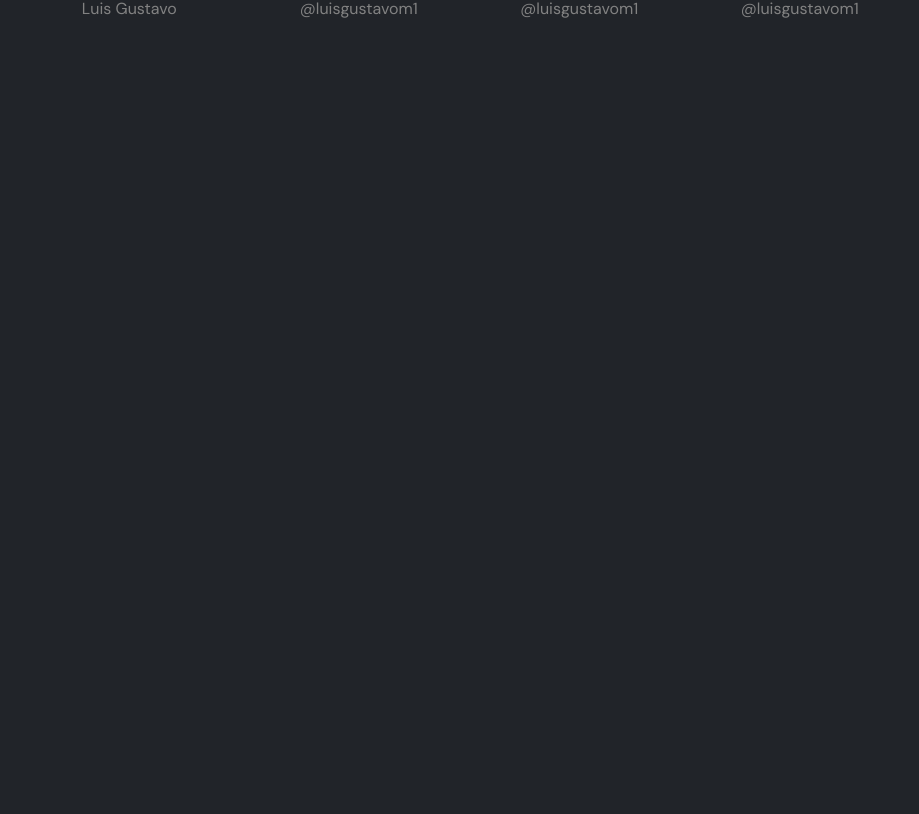
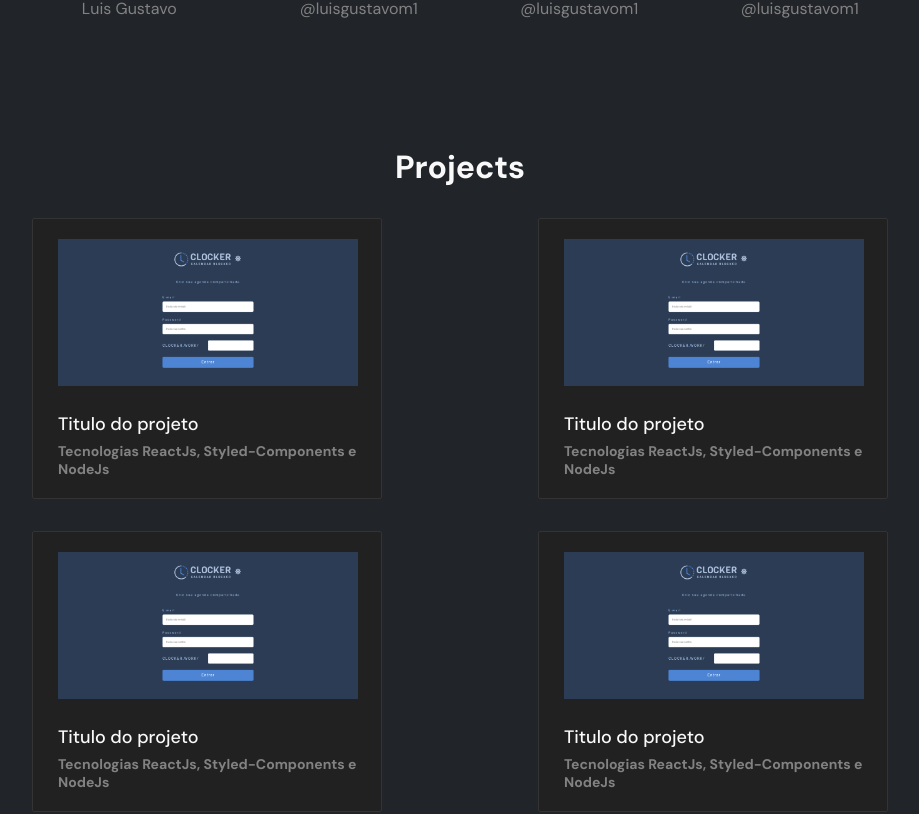
Before and after one commit to Luisgustavom1/Portfolio, a React (Create React App) app: page / in a window 1280 px wide. Shown: the part 1012-1826 px from the top of the page, without its empty margins (180-1099 px from the left). Before the commit the page ends 1031 px from the top, so only its background shows below. Built offline with nearby package versions, Linux system fonts and the light colour scheme.

Commit message:
Projects Done

```diff
--- a/src/App.tsx
+++ b/src/App.tsx
@@ -3,6 +3,7 @@ import AboutMe from "./components/AboutMe";
 import Contacts from "./components/Contacts";
 import Header from "./components/Header";
 import Illustration from "./components/Illustration";
+import Projects from "./components/Projects";
 
 import { GlobalStyle } from "./styles/globalStyle";
 import { dark, light } from "./styles/theme";
@@ -17,6 +18,7 @@ function App() {
           <Illustration />
           <AboutMe />
           <Contacts />
+          <Projects />
         </main>
       </ThemeProvider>
     </>
--- a/src/components/AboutMe/index.tsx
+++ b/src/components/AboutMe/index.tsx
@@ -1,11 +1,12 @@
 import React from 'react';
+import { HeadingCategories } from '../../styles/commomStyles';
 
 import { Container } from './styles';
 
 const AboutMe: React.FC = () => {
   return(
       <Container>
-          <h1>About Me</h1>
+          <HeadingCategories>About Me</HeadingCategories>
           <p>Lorem ipsum dolor sit, amet consectetur adipisicing elit. Impedit, asperiores laboriosam consectetur nisi, atque esse explicabo, odit molestiae alias ex eligendi vitae dolores rerum ratione ab voluptatum similique blanditiis animi!</p>
       </Container>
   );
--- a/src/components/AboutMe/styles.ts
+++ b/src/components/AboutMe/styles.ts
@@ -4,18 +4,12 @@ export const Container = styled.article`
   text-align: center;
   margin-top: 16.9rem;
 
-  h1 {
-      color: ${({ theme }) => theme.colors.primary};
-      font-size: 3.2rem;
-      font-weight: 700;
-  }
+  p {
+    max-width: 74.5rem;
 
-  p {
-      max-width: 74.5rem;
+    font-size: 1.8rem;
+    color: ${({ theme }) => theme.gray300};
 
-      font-size: 1.8rem;
-      color: ${({ theme }) => theme.gray300};
-
-      margin: 3rem auto 8.5rem auto;
+    margin: 0 auto 8.5rem auto;
   }
 `;
--- a/src/components/Illustration/styles.ts
+++ b/src/components/Illustration/styles.ts
@@ -43,19 +43,19 @@ export const Subtitle = styled.p`
 export const ButtonCV = styled.button`
     background-color: ${({ theme }) => theme.green};
 
-    width: 14.3rem;
+    width: 143px;
     height: 42px;
 
     border-radius: 2px;
 
     cursor: pointer;
     &:hover {
-        filter: brightness(.9);
+      filter: brightness(.9);
     }
 `;
 
 export const ButtonTransparent = styled.button`
-    width: 15rem;
+    width: 143px;
     height: 42px;
 
     background-color: transparent;
@@ -67,6 +67,6 @@ export const ButtonTransparent = styled.button`
 
     cursor: pointer;
     &:hover {
-        border: 1px solid ${({ theme }) => theme.gray300};
+      border: 1px solid ${({ theme }) => theme.gray300};
     }
 `;
--- /dev/null
+++ b/src/components/Projects/index.tsx
@@ -0,0 +1,23 @@
+import React from 'react';
+import { HeadingCategories } from '../../styles/commomStyles';
+import ProjectsCards from '../ProjectsCards';
+
+import { Container, ProjectsCardsContainer } from './styles';
+
+const Projects: React.FC = () => {
+  return(
+    <Container>
+      <HeadingCategories>Projects</HeadingCategories>
+      <ProjectsCardsContainer>
+        <ProjectsCards />
+        <ProjectsCards />
+        <ProjectsCards />
+        <ProjectsCards />
+        <ProjectsCards />
+        <ProjectsCards />
+      </ProjectsCardsContainer>
+    </Container>
+  );
+}
+
+export default Projects;
--- /dev/null
+++ b/src/components/Projects/styles.ts
@@ -0,0 +1,11 @@
+import styled from 'styled-components';
+
+export const Container = styled.section`
+  margin-top: 12.7rem;
+`;
+
+export const ProjectsCardsContainer = styled.div`
+  display: grid;
+  grid-template-columns: repeat(auto-fill, minmax(35rem, 1fr));
+  gap: 3.2rem;
+`;
--- /dev/null
+++ b/src/components/ProjectsCards/index.tsx
@@ -0,0 +1,22 @@
+import React from 'react';
+
+import imagem from '../../assets/1.png';
+
+import { Container } from './styles';
+
+const ProjectsCards: React.FC = () => {
+  return(
+    <Container>
+      <div>
+        <img
+          src={imagem}
+          alt={`Imagem do `}
+        />
+        <h1>Titulo do projeto</h1>
+        <h4>Tecnologias ReactJs, Styled-Components e NodeJs</h4>
+      </div>
+    </Container>
+  );
+}
+
+export default ProjectsCards;
--- /dev/null
+++ b/src/components/ProjectsCards/styles.ts
@@ -0,0 +1,36 @@
+import styled, { css } from 'styled-components';
+
+export const Container = styled.div`
+  ${({ theme }) => css`
+    width: 35rem;
+
+    background-color: ${theme.gray50};
+
+    display: grid;
+    place-items: center;
+
+    padding: 2rem 2.5rem;
+
+    border-radius: 2px;
+    border: 1px solid ${theme.gray100};
+
+    margin: 0 auto;
+    img {
+      width: 30rem;
+    }
+
+    h1 {
+      color: ${theme.colors.primary};
+
+      font-size: 1.8rem;
+      font-weight: 500;
+
+      margin: 2.3rem 0 .6rem 0;
+    }
+
+    h4 {
+      font-size: 1.4rem;
+      color: ${theme.gray300};
+    }
+  `}
+`;
--- /dev/null
+++ b/src/styles/commomStyles.ts
@@ -0,0 +1,9 @@
+import styled from "styled-components";
+
+export const HeadingCategories = styled.h1`
+  color: ${({ theme }) => theme.colors.primary};
+  font-size: 3.2rem;
+  font-weight: 700;
+  text-align: center;
+  margin-bottom: 3rem;
+`;
--- a/src/styles/theme.ts
+++ b/src/styles/theme.ts
@@ -16,9 +16,9 @@ export const light = {
 export const dark = {
     title: 'dark',
     colors: {
-        background: '#212429',
-        primary: '#F9F9F9',
-        secondary: '#A4A4A4'
+      background: '#212429',
+      primary: '#F9F9F9',
+      secondary: '#A4A4A4'
     },
     green: '#00DF5E',
     gray300: '#828282',
```
Also changed, not shown: src/assets/1.png (added).
